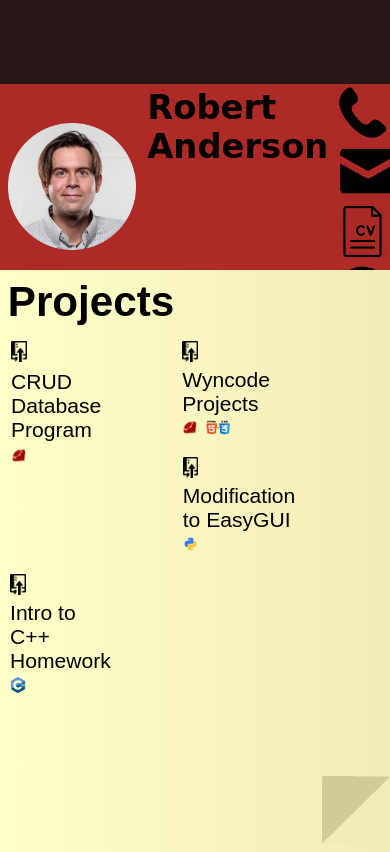
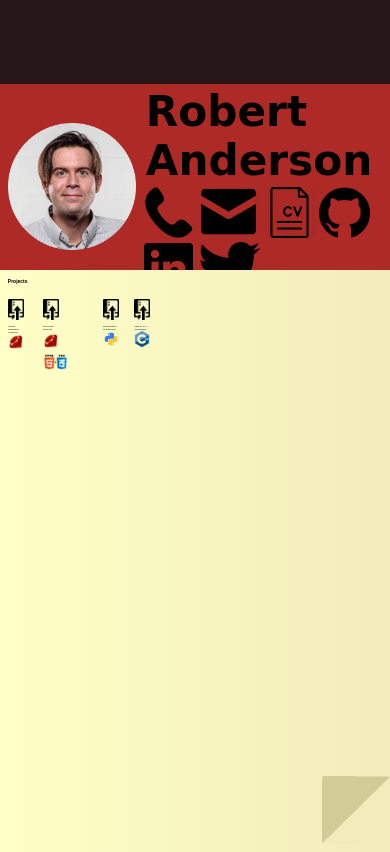
Before and after one commit to Patchx/Ruby-Server, a plain HTML site: page public/index.html in a window 390 px wide. Drawn offline with Linux system fonts and the light colour scheme.

Commit message:
changing font sizes to not responsive for performance reasons

```diff
--- a/public/index.html
+++ b/public/index.html
@@ -11,9 +11,9 @@
 	<div ID="bio">
 
 			<img ID="myFace" src="profile-pic.png">
-			<h1>Robert<br>Anderson</h1>
 
 			<div ID="socialButtons">
+			<h1>Robert Anderson</h1>
 
 			<a href="tel:+1-561-310-9933" target="_blank"><img class="social" alt="call" src="phone.png"></a>
 
--- a/public/style.css
+++ b/public/style.css
@@ -25,12 +25,12 @@ div * {
 
 h1 {
     font-family: Arial;
-    font-size: 4vw;
+    font-size: pxvw;
 }
 
 p {
     font-family: sans-serif;
-    font-size: 2.5vw;
+    font-size: pxvw;
 }
 
 a * {
@@ -71,7 +71,7 @@ a * {
 
 #bio h1 {
     font-family: cursive;
-    font-size: 3.4vw;
+    font-size: 3.4px;
     margin: 1% 9% 1% 9%;
 }
 
@@ -101,21 +101,20 @@ a * {
         flex-direction: column;
     }
     h1 {
-        font-size: 5vh;
+        font-size: 5px;
     }
     h2 {
-        font-size: 8vh;
+        font-size: 8px;
     }
     h3 {
-        font-size: 3vh;
+        font-size: 3px;
     }
     p {
-        font-size: 2.5vh;
+        font-size: 2.5px;
     }
     .social {
         height: 6vh;
         width: auto;
-        margin: 0;
     }
     #spine {
         height: 10vh;
@@ -129,20 +128,22 @@ a * {
         width: 100vw;
         max-width: 100vw;
         flex-direction: row;
+        overflow-x: hidden;
         overflow-y: auto;
     }
     #main {
         height: 69vh;
         width: 100vw;
     }
-    #bio * {
-        margin: 4%;
-    }
     #bio h1 {
-        font-size: 4vh;
+        font-size: 5vh;
         margin: 1%;
     }
     #socialButtons {
+        margin: 0;
+        width: 80vw;
+    }
+    #socialButtons a {
         margin: 0;
     }
     #myFace {
@@ -151,3 +152,9 @@ a * {
         margin: 10% 2% 10% 2%;
     }
 }
+
+@media screen and (max-width: 150px) {
+    #bio {
+        background-color: lightgreen;
+    }
+}
```
